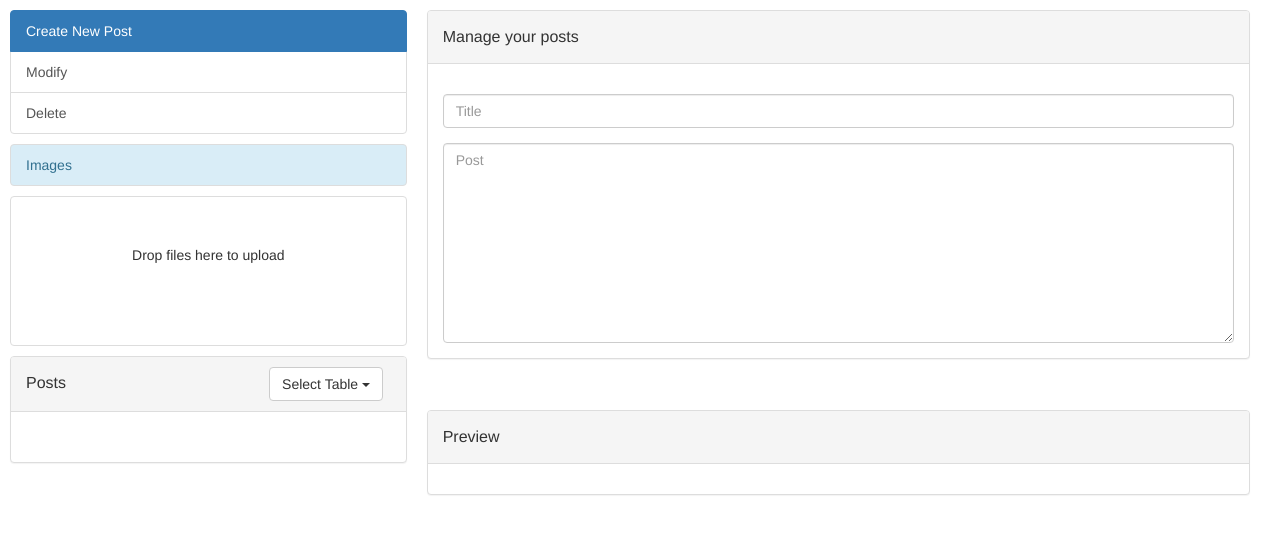
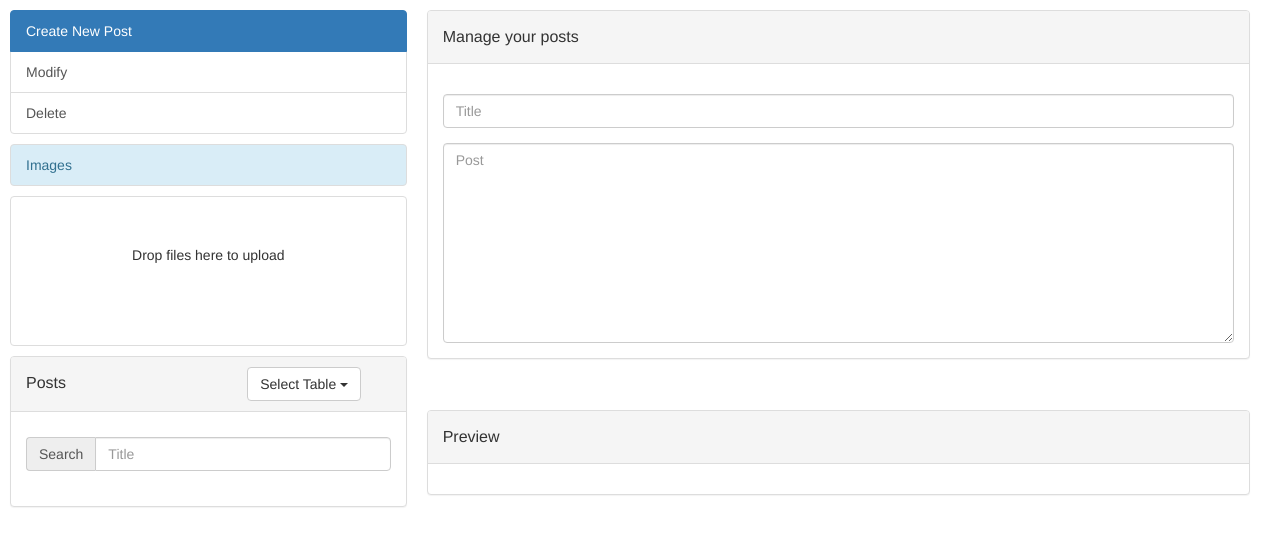
Before and after one commit to toboko/PPostManager, a PHP site: page / in a window 1280 px wide. Shown: the top 546 px of the page. Run offline with PHP 8.4, Linux system fonts and the light colour scheme; data that the repository does not hold is empty; some libraries are stand-ins or nearby versions.

Commit message:
Update: Search Bar
Introduced Search Bar.
You can search the title of your favorite post, after selecting table
name

```diff
--- a/css/style.css
+++ b/css/style.css
@@ -33,6 +33,9 @@
 .btn-primary, .col-xs-8 > div {
 	margin-top: 10px;
 }
+.input-group {
+	margin: 10px 0;
+}
 h3.panel-title {
 	line-height: 2;
 }
@@ -47,7 +50,16 @@ h3.panel-title {
 		height: 346px;
 	}
 }
-
+@media screen and (min-width: 992px) {
+	.col-md-8 {
+		width: 60.66% !important;
+	}
+}
+@media screen and (max-width: 700px) {
+	span#sizing-addon2 {
+		display: none !important;
+	}
+}
 /*
 The MIT License (MIT)
 
--- a/index.php
+++ b/index.php
@@ -53,7 +53,13 @@
 						</div>
 					</div>
 				</div>
+				<!-- Post Updated -->
 				<div class="panel-body">
+				<!-- Search -->
+					<div class="input-group">
+						<span class="input-group-addon" id="sizing-addon2">Search</span>
+						<input id="searchTitle" type="text" class="form-control" placeholder="Title" aria-describedby="sizing-addon2">
+					</div>
 					<div id="postView" class="list-group"></div>
 				</div>
 			</div>
--- a/js/effect.js
+++ b/js/effect.js
@@ -9,6 +9,9 @@ start_drag = function(event) {
 $(function(){
 	$("#postInsert").bind('input propertychange',function(){
 		parseContent($(this).val());
+	});
+	$("#searchTitle").bind('input propertychange',function(){
+		titleSearch($(this).val());
 	});
 	$("#ph_image").click(function(){
 		imageUpdate();
--- a/js/jfunction.js
+++ b/js/jfunction.js
@@ -225,3 +225,20 @@ function imageUpdate() {
     xmlhttp9.setRequestHeader("Content-type","application/x-www-form-urlencoded");
     xmlhttp9.send("req=yes");
 }
+function titleSearch(title) {
+    if (window.XMLHttpRequest) {
+        // code for IE7+, Firefox, Chrome, Opera, Safari
+        xmlhttp10 = new XMLHttpRequest();
+    } else {
+        // code for IE6, IE5
+        xmlhttp10 = new ActiveXObject("Microsoft.XMLHTTP");
+    }
+    xmlhttp10.onreadystatechange = function() {
+        if (xmlhttp10.readyState == 4 && xmlhttp10.status == 200) {
+            document.getElementById("postView").innerHTML = xmlhttp10.responseText;
+        }
+    }
+    xmlhttp10.open("POST","./php/titleSearch.php",true);
+    xmlhttp10.setRequestHeader("Content-type","application/x-www-form-urlencoded");
+    xmlhttp10.send("table=" + tab_name + "&title=" + title);
+}
```
Also changed, not shown: php/titleSearch.php (added, +36 -0 lines).
